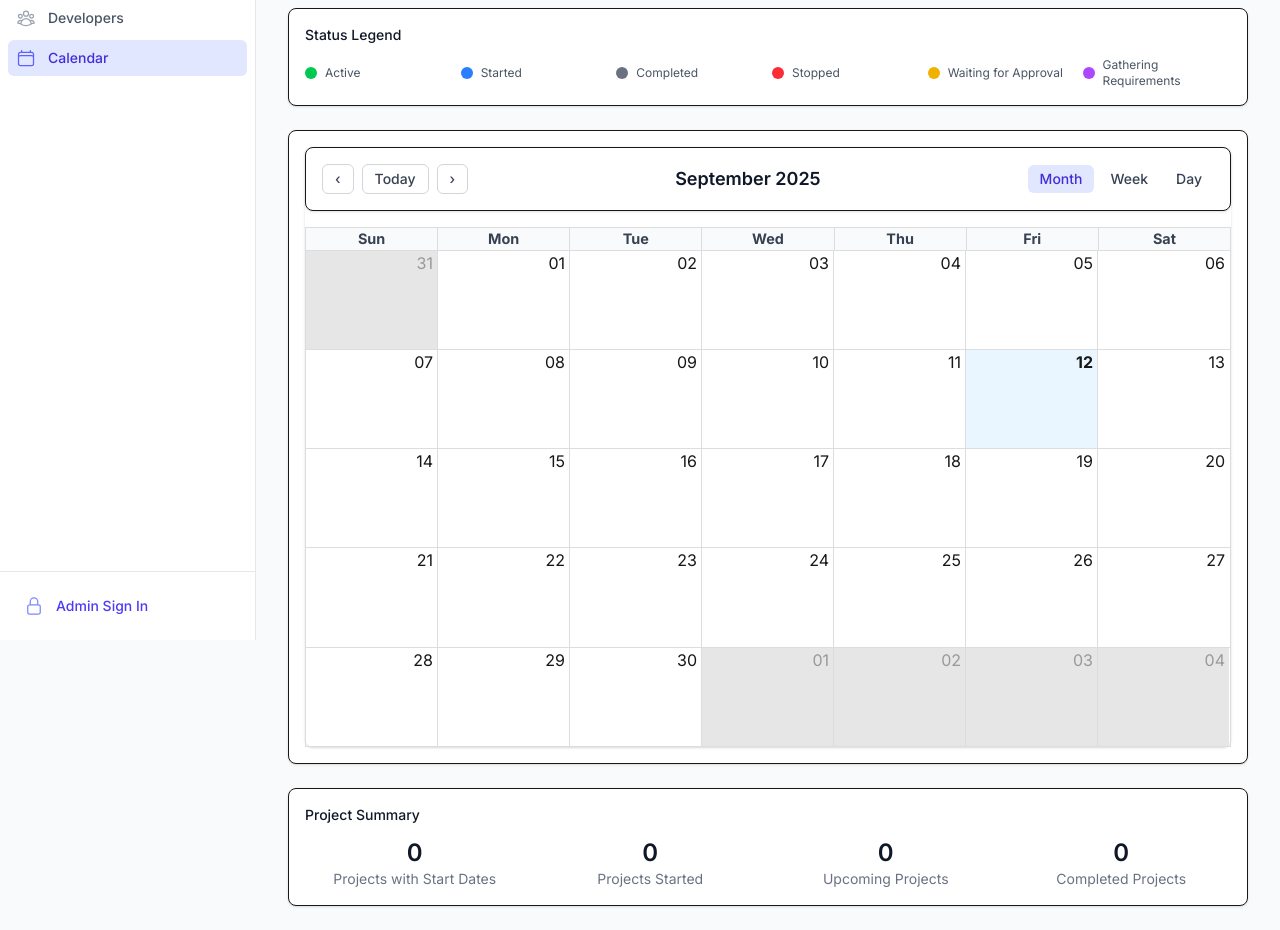
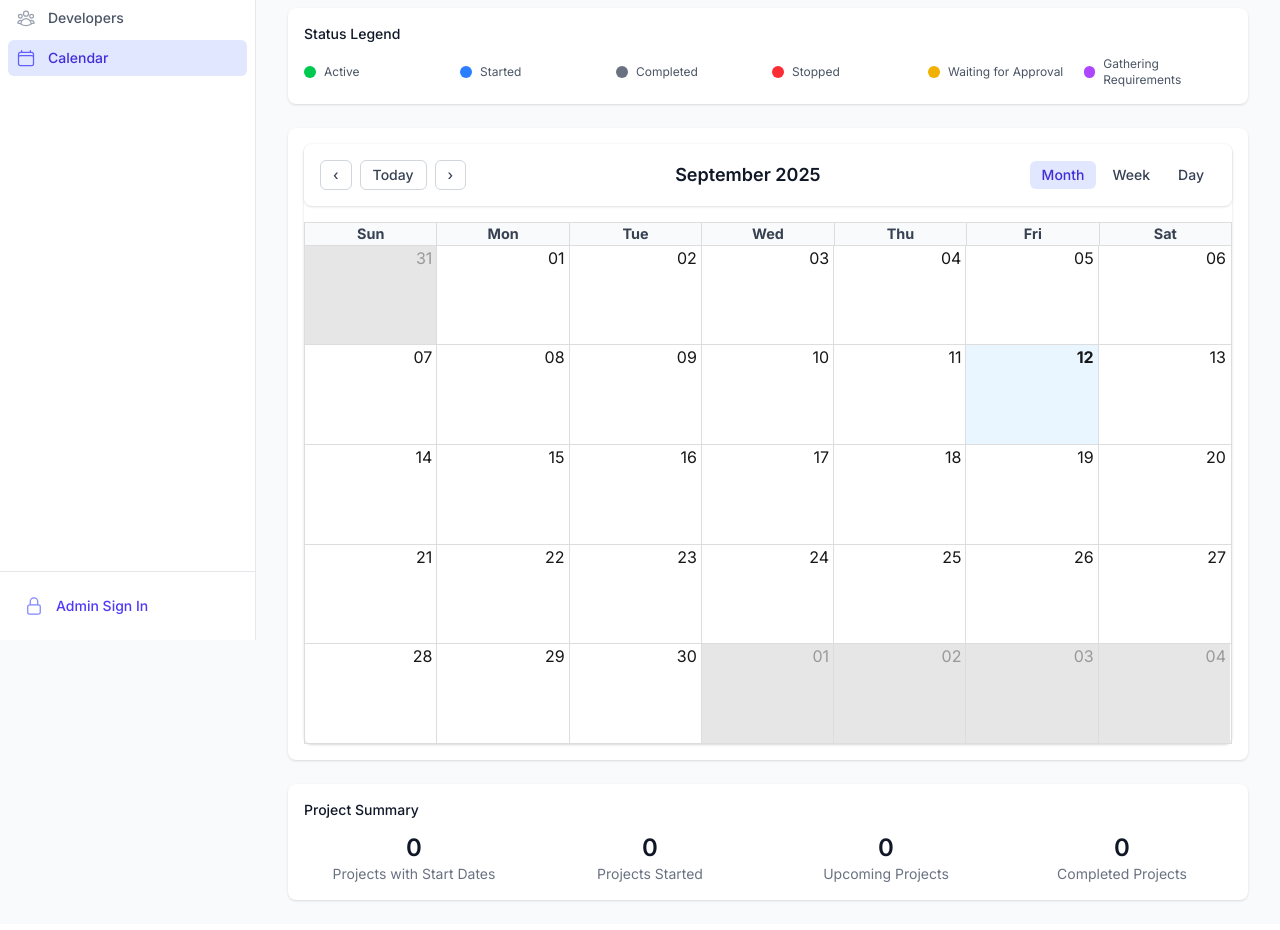
Before and after one commit to belawalumer/trako, a Next.js app: page /calendar in a window 1280 px wide. Shown: the part 160-1090 px from the top of the page. Built offline with nearby package versions, Linux system fonts and the light colour scheme; no server answers; the database is empty.

Commit message:
remove borders

```diff
--- a/src/components/ProjectCalendar.tsx
+++ b/src/components/ProjectCalendar.tsx
@@ -131,7 +131,7 @@ export default function ProjectCalendar({ projects }: ProjectCalendarProps) {
     };
 
     return (
-      <div className="flex items-center justify-between mb-4 p-4 bg-white rounded-lg shadow-sm border">
+      <div className="flex items-center justify-between mb-4 p-4 bg-white rounded-lg shadow-sm">
         <div className="flex items-center space-x-2">
           <button
             onClick={goToBack}
@@ -208,7 +208,7 @@ export default function ProjectCalendar({ projects }: ProjectCalendarProps) {
       </div>
 
       {/* Legend */}
-      <div className="bg-white p-4 rounded-lg shadow-sm border">
+      <div className="bg-white p-4 rounded-lg shadow-sm">
         <h3 className="text-sm font-medium text-gray-900 mb-3">Status Legend</h3>
         <div className="grid grid-cols-2 gap-2 sm:grid-cols-3 lg:grid-cols-6">
           {[
@@ -228,7 +228,7 @@ export default function ProjectCalendar({ projects }: ProjectCalendarProps) {
       </div>
 
       {/* Calendar */}
-      <div className="bg-white rounded-lg shadow-sm border">
+      <div className="bg-white rounded-lg shadow-sm">
         <div className="p-4">
           <Calendar
             localizer={localizer}
@@ -254,7 +254,7 @@ export default function ProjectCalendar({ projects }: ProjectCalendarProps) {
       </div>
 
       {/* Project Summary */}
-      <div className="bg-white p-4 rounded-lg shadow-sm border">
+      <div className="bg-white p-4 rounded-lg shadow-sm">
         <h3 className="text-sm font-medium text-gray-900 mb-3">Project Summary</h3>
         <div className="grid grid-cols-1 gap-4 sm:grid-cols-2 lg:grid-cols-4">
           <div className="text-center">
```
